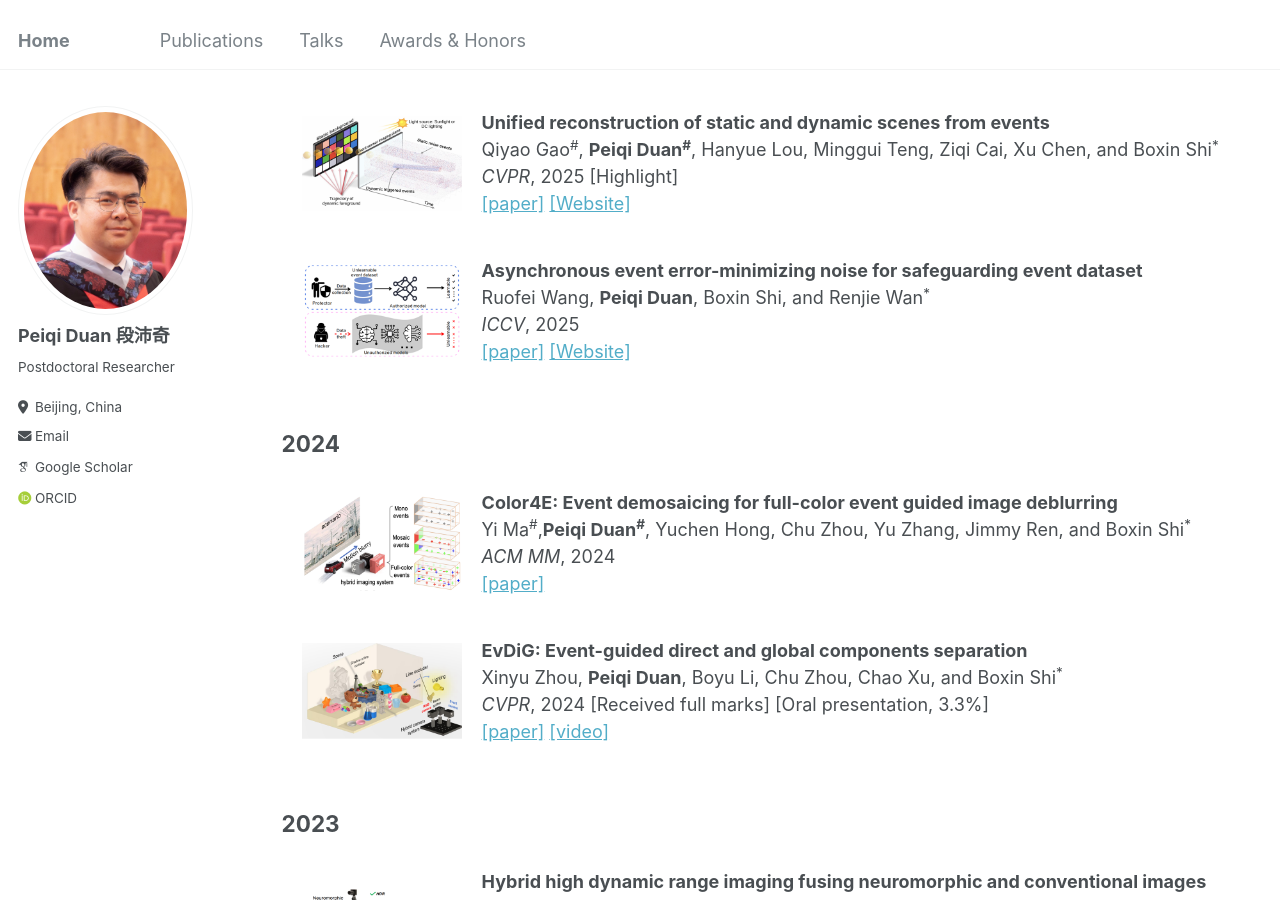
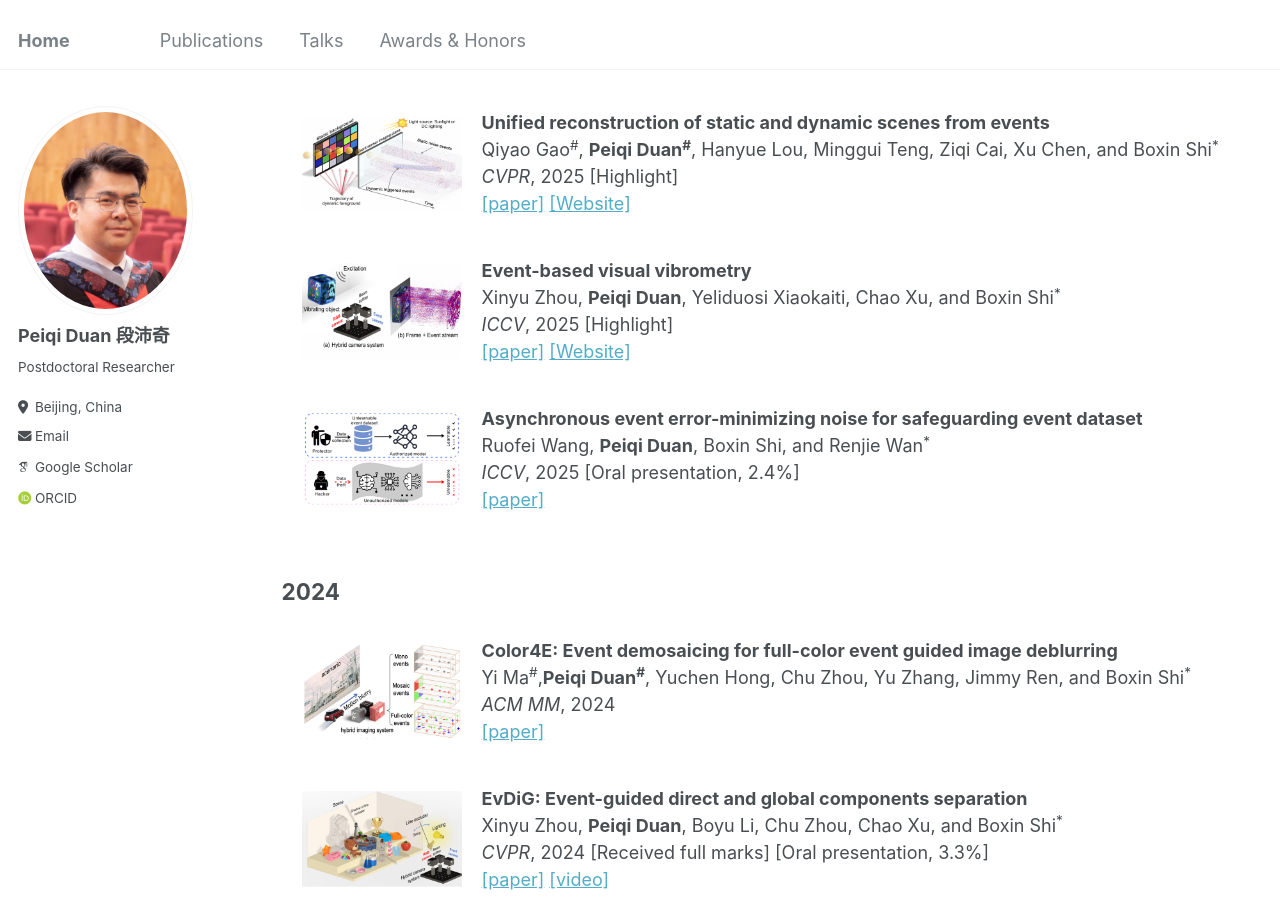
Before and after one commit to peiqi-duan/peiqi-duan.github.io, a Jekyll site: the page built from _pages/publications.md, in a window 1280 px wide and 900 px high, scrolled down 577 px. Built offline with Jekyll 4.4.1, drawn with Linux system fonts in a browser that asks for light colours; some web fonts are replaced.

Commit message:
Update publications.md

```diff
--- a/_pages/publications.md
+++ b/_pages/publications.md
@@ -61,6 +61,22 @@ In top venues: TPAMI × 4, CVPR × 6, ICCV × 4, ECCV × 1, MM × 1<br><br>
 
   <div class="flex-row" onmouseout="par2net_stop()" onmouseover="par2net_start()">
     <div class="image-container">
+      <img src="../images/EvVib.png" width="160" alt="Image">
+    </div>
+    <div class="text-container">
+      <papertitle>Event-based visual vibrometry</papertitle>
+      <br>
+      Xinyu Zhou, <strong>Peiqi Duan</strong>, Yeliduosi Xiaokaiti, Chao Xu, and Boxin Shi<sup>*</sup>
+      <br>
+      <em>ICCV</em>, 2025 [Highlight]
+      <br>
+      <a href="https://assets.ctfassets.net/yreyglvi5sud/4Lyg2bT4h9qdR49G9pX8HE/b6c266537c0bb4908bae70236edb9840/Gao_CVPR25.pdf">[paper]</a>
+      <a href="https://github.com/gaoqiyao1997/URSEE">[Website]</a>
+    </div>
+  </div>
+
+  <div class="flex-row" onmouseout="par2net_stop()" onmouseover="par2net_start()">
+    <div class="image-container">
       <img src="../images/Wang_ICCV_2025.png" width="160" alt="Image">
     </div>
     <div class="text-container">
@@ -68,10 +84,9 @@ In top venues: TPAMI × 4, CVPR × 6, ICCV × 4, ECCV × 1, MM × 1<br><br>
       <br>
       Ruofei Wang, <strong>Peiqi Duan</strong>, Boxin Shi, and Renjie Wan<sup>*</sup>
       <br>
-      <em>ICCV</em>, 2025
+      <em>ICCV</em>, 2025 [Oral presentation, 2.4%]
       <br>
-      <a href="https://arxiv.org/pdf/2507.05728">[paper]</a>
-      <a href="https://github.com/rfww/uevs">[Website]</a>
+      <a href="https://pub-e7bc7e5ed67b401a8e9e587c3dee22b6.r2.dev/publications/2025/ZhouXY_ICCV25.pdf">[paper]</a>
     </div>
   </div>
 
```
